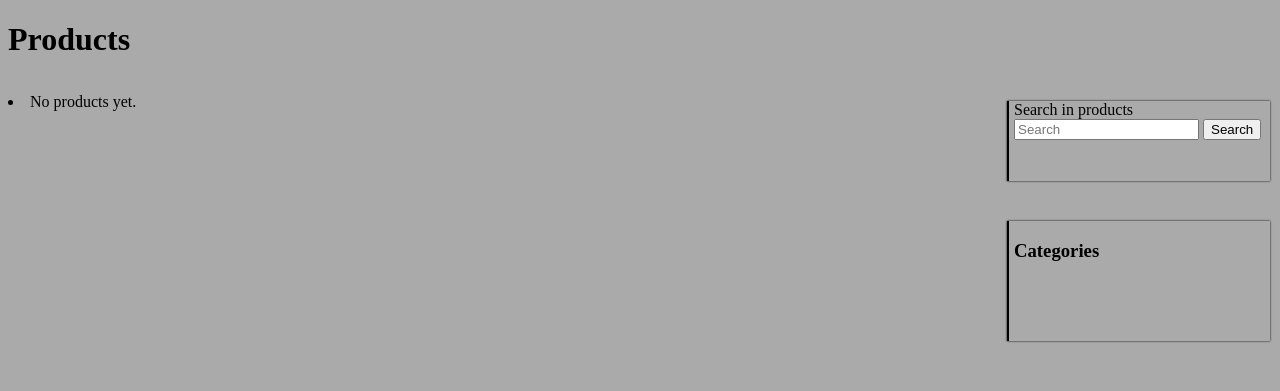
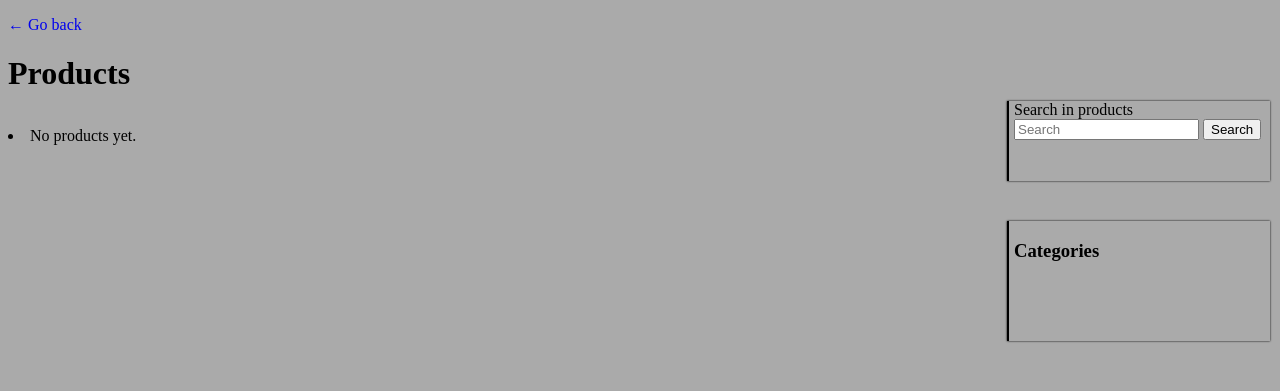
Before and after one commit to KaisHasan/E-market, a Django app: page /products/ in a window 1280 px wide. Shown: the part 29-420 px from the top of the page. Run offline with Django 4.2, Linux system fonts and the light colour scheme; data that the repository does not hold is empty; parts of the project's set-up code (start-up, migrations or seed data) failed here and were passed over.

Commit message:
Added go back option to product list

```diff
--- a/products/templates/products/product_list.html
+++ b/products/templates/products/product_list.html
@@ -7,6 +7,9 @@
     <link rel='stylesheet' href="{% static 'products/css/product_list.css' %}" />
 {% endblock head_block %}
 {% block content %}
+    <p>
+        <a href="{{request.META.HTTP_REFERER}}">&larr; Go back </a>
+    </p>
     <h1 class='main-title'>Products</h1>
     <main>
         {% for product in page_obj %}
```
